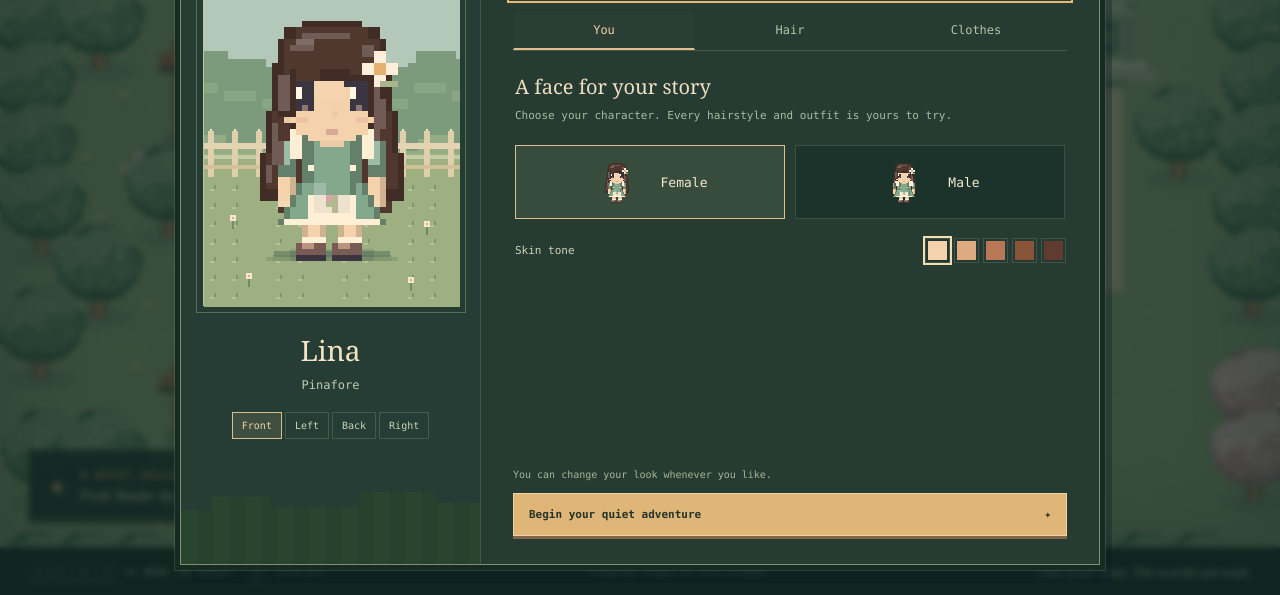
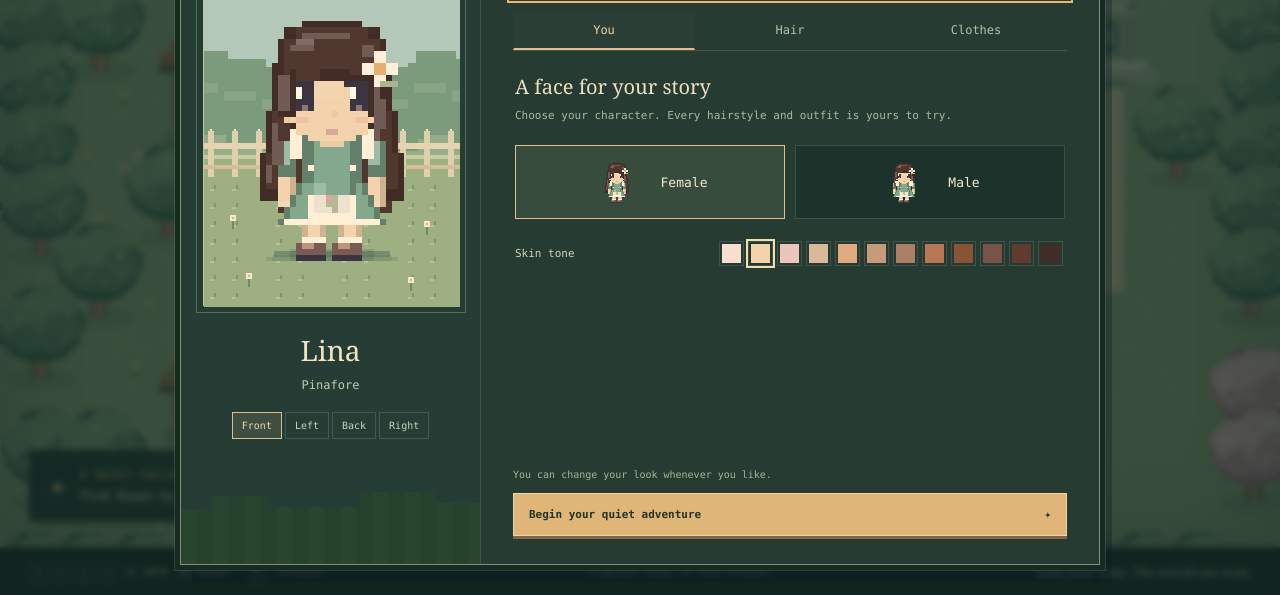
Before and after one commit to audicar/emberwake, a website: page index.html in a window 1280 px wide. Shown: the part 205-800 px from the top of the page. Drawn offline with Linux system fonts and the light colour scheme; animation ran at ten frames a second.

Commit message:
Expand skin tones and reshape the profile fringe

```diff
--- a/cast.js
+++ b/cast.js
@@ -1,4 +1,4 @@
-import { drawCharacter } from './character.js?v=0.4.0';
+import { drawCharacter } from './character.js?v=0.4.1';
 
 // World sprites and dialogue close-ups share one appearance for each speaker.
 export const CAST = {
--- a/character.js
+++ b/character.js
@@ -1,4 +1,4 @@
-import { PALETTES } from './core.js?v=0.4.0';
+import { PALETTES } from './core.js?v=0.4.1';
 
 function mix(hex, colour, amount) {
   const a=hex.slice(1).match(/../g).map(v=>parseInt(v,16));
@@ -207,9 +207,11 @@ export function drawCharacter(c, x, y, a, direction = 'down', step = 0, scale =
   } else if (side) {
     // Keep the forehead, eye and nose exposed; the near lock falls behind the ear.
     r(-2,-27,3,5,faceShade); r(-1,-26,2,3,skin);
-    r(-5,-39,9,1,hairDark); r(-8,-38,13,2,hairDark); r(-9,-36,16,7,hairDark);
-    r(-6,-38,10,2,hair); r(-8,-36,14,5,hair);
-    r(-8,-33,12,3,hair); r(2,-31,4,1,hair); r(2,-30,3,1,hair);
+    // A swept fringe wraps around the profile instead of carrying the front
+    // view's flat fringe across the forehead. The eye sits below its tapered tip.
+    r(-5,-39,8,1,hairDark); r(-8,-38,13,2,hairDark); r(-9,-36,15,5,hairDark);
+    r(-6,-38,9,2,hair); r(-8,-36,13,5,hair);
+    r(-4,-34,10,2,hair); r(-2,-32,8,1,hair); r(1,-31,4,1,hair); r(-2,-31,3,2,hair);
     r(-6,-37,7,1,hairLight); r(-7,-35,4,1,hairShine); r(-5,-36,4,1,hairLight);
     lock(-9,-31,7,style===1||style===10?5:10);
     if (style === 0) { r(-8,-22,6,2,hair); r(-7,-23,2,2,hairLight); }
--- a/core.js
+++ b/core.js
@@ -1,7 +1,8 @@
 // The small, serialisable part of the game. Rendering and browser APIs live elsewhere.
 export const SAVE_KEY = 'emberwake.save.v1';
 export const PALETTES = {
-  skin: ['#f4d2ab', '#dfaa80', '#b97855', '#895337', '#603c30'],
+  // Append shades so existing saves and villagers keep their original colours.
+  skin: ['#f4d2ab', '#dfaa80', '#b97855', '#895337', '#603c30', '#f9dfcf', '#ebc6b8', '#d9b89b', '#c69b7b', '#ab8067', '#765447', '#402c29'],
   hair: ['#51382e', '#a9683e', '#d1b779', '#292c32', '#b8bac0', '#a56b85', '#d3a8c5', '#d7a18a'],
   colour: ['#83a88b', '#c78378', '#83a9bb', '#b49ac2', '#dbb977', '#5c7c96', '#ddb3b3', '#acc8b3'],
 };
--- a/game.js
+++ b/game.js
@@ -1,11 +1,11 @@
-import { SAVE_KEY, PALETTES, STYLES, FLOWERS, PLOTS, QUESTS, newState, validateSave, tend, objective, awaken, isGrown, activeMainQuest, completedMainQuests, questComplete } from './core.js?v=0.4.0';
-import { WORLD, blocked, drawWorld, drawCharacter } from './art.js?v=0.4.0';
-import { CAST, drawSpeakerPortrait } from './cast.js?v=0.4.0';
-import { inventoryItems, drawItemIcon } from './inventory.js?v=0.4.0';
-import { WoodlandEncounter, TRAIL } from './combat.js?v=0.4.0';
-import { drawWilds } from './wilds.js?v=0.4.0';
-import { BackgroundMusic } from './music.js?v=0.4.0';
-import { HOME_ENTRY, HOME_BED, homeBlocked, homeInteraction, drawHome } from './home.js?v=0.4.0';
+import { SAVE_KEY, PALETTES, STYLES, FLOWERS, PLOTS, QUESTS, newState, validateSave, tend, objective, awaken, isGrown, activeMainQuest, completedMainQuests, questComplete } from './core.js?v=0.4.1';
+import { WORLD, blocked, drawWorld, drawCharacter } from './art.js?v=0.4.1';
+import { CAST, drawSpeakerPortrait } from './cast.js?v=0.4.1';
+import { inventoryItems, drawItemIcon } from './inventory.js?v=0.4.1';
+import { WoodlandEncounter, TRAIL } from './combat.js?v=0.4.1';
+import { drawWilds } from './wilds.js?v=0.4.1';
+import { BackgroundMusic } from './music.js?v=0.4.1';
+import { HOME_ENTRY, HOME_BED, homeBlocked, homeInteraction, drawHome } from './home.js?v=0.4.1';
 
 const $ = id => document.getElementById(id);
 const world = $('world'), ctx = world.getContext('2d'), portrait = $('portrait').getContext('2d');
@@ -230,7 +230,12 @@ function renderOptions() {
     const row=document.createElement('div');row.className='option-row';
     const name=document.createElement('span');name.className='option-label';name.textContent=label;
     const choices=document.createElement('div');choices.className='swatches';choices.setAttribute('role','group');choices.setAttribute('aria-label',label);
-    PALETTES[key].forEach((colour,i)=>{const b=document.createElement('button');b.type='button';b.className='swatch';b.style.setProperty('--swatch',colour);b.dataset.appearance=key;b.dataset.choice=i;b.setAttribute('aria-label',`${label} ${i+1}`);b.setAttribute('aria-pressed',String(draft[key]===i));b.onclick=()=>updateAppearance(key,i);choices.append(b);});
+    const colours=PALETTES[key].map((colour,index)=>({colour,index}));
+    if(key==='skin') {
+      const brightness=hex=>hex.slice(1).match(/../g).reduce((sum,channel,i)=>sum+parseInt(channel,16)*[.2126,.7152,.0722][i],0);
+      colours.sort((a,b)=>brightness(b.colour)-brightness(a.colour));
+    }
+    colours.forEach(({colour,index},position)=>{const b=document.createElement('button');b.type='button';b.className='swatch';b.style.setProperty('--swatch',colour);b.dataset.appearance=key;b.dataset.choice=index;b.setAttribute('aria-label',`${label} ${position+1}`);b.setAttribute('aria-pressed',String(draft[key]===index));b.onclick=()=>updateAppearance(key,index);choices.append(b);});
     row.append(name,choices);root.append(row);
   };
   const heading = (title, text) => {const h=document.createElement('h3');h.className='customise-heading';h.textContent=title;const p=document.createElement('p');p.className='customise-help';p.textContent=text;root.append(h,p);};
--- a/home.js
+++ b/home.js
@@ -1,5 +1,5 @@
-import { drawCharacter } from './character.js?v=0.4.0';
-import { drawDragon } from './dragon.js?v=0.4.0';
+import { drawCharacter } from './character.js?v=0.4.1';
+import { drawDragon } from './dragon.js?v=0.4.1';
 
 export const HOME_ENTRY = { x: 416, y: 463 };
 export const HOME_BED = { x: 568, y: 286 };
--- a/index.html
+++ b/index.html
@@ -6,7 +6,7 @@
   <meta name="description" content="A little life beside a sleeping dragon. A free, single-player pixel adventure with character customisation and local saves.">
   <title>Emberwake · A little life, a quiet calling</title>
   <link rel="icon" href="./favicon.svg" type="image/svg+xml">
-  <link rel="stylesheet" href="./style.css?v=0.4.0">
+  <link rel="stylesheet" href="./style.css?v=0.4.1">
 </head>
 <body>
 <main id="game">
@@ -40,5 +40,5 @@
   </section>
 </div>
 <div id="menu" class="overlay" role="dialog" aria-modal="true" aria-labelledby="menu-title" hidden><section class="panel menu-panel"><button class="close" data-close aria-label="Close menu">×</button><span class="eyebrow">MAKE YOURSELF AT HOME</span><h2 id="menu-title">A moment’s rest</h2><button id="wardrobe">Change your appearance</button><button id="woods-button">Explore Briarwood</button><button id="leave-woods" hidden>Return to Hearthvale</button><button id="export-save">Download your save</button><label class="file-button">Import a save<input id="import-save" type="file" accept="application/json,.json"></label><button id="save-button">Save progress</button><button id="restart" class="subtle">Start a new story…</button><div class="music-settings"><label for="music-volume">Music volume <output id="music-volume-value">40%</output></label><input id="music-volume" type="range" min="0" max="100" step="5" value="40" aria-label="Music volume"></div><p class="small">Saves belong to this browser and this web address. Download a copy to keep or move your story.</p><p id="menu-status" role="status"></p></section></div>
-<script type="module" src="./game.js?v=0.4.0"></script>
+<script type="module" src="./game.js?v=0.4.1"></script>
 </body></html>
--- a/package.json
+++ b/package.json
@@ -1,6 +1,6 @@
 {
   "name": "emberwake",
-  "version": "0.4.0",
+  "version": "0.4.1",
   "private": true,
   "type": "module",
   "description": "A little life beside a sleeping dragon. A dependency-free browser game.",
--- a/style.css
+++ b/style.css
@@ -65,7 +65,7 @@
 .choice-card[aria-pressed=true]:after { content: '✦'; position: absolute; right: 4px; top: 3px; font-size: 9px; color: #f5dba8; }
 .choice-card canvas { image-rendering: pixelated; width: 48px; height: auto; }
 .choice-card span { font-size: 10px; line-height: 1.4; text-align: center; }
-.swatches { gap: 6px; }
+.swatches { gap: 6px; flex-wrap: wrap; justify-content: flex-end; min-width: 0; padding: 3px; }
 .swatch { width: 23px; height: 23px; flex-shrink: 0; }
 .accessory-options { display: flex; gap: 4px; flex-wrap: wrap; justify-content: flex-end; }
 .accessory-options button { padding: 5px 7px; border: 1px solid #82907555; font-size: 10px; }
--- a/wilds.js
+++ b/wilds.js
@@ -1,6 +1,6 @@
-import { drawCharacter, drawTree } from './art.js?v=0.4.0';
-import { drawDragon } from './dragon.js?v=0.4.0';
-import { WOODS, WOODS_TREES, OBSTACLES, HATCHLING } from './combat.js?v=0.4.0';
+import { drawCharacter, drawTree } from './art.js?v=0.4.1';
+import { drawDragon } from './dragon.js?v=0.4.1';
+import { WOODS, WOODS_TREES, OBSTACLES, HATCHLING } from './combat.js?v=0.4.1';
 
 let ground;
 const r=(c,x,y,w,h,colour)=>{c.fillStyle=colour;c.fillRect(Math.round(x),Math.round(y),w,h);};
```
Also changed, not shown: art.js (+5 -5 lines), README.md.
